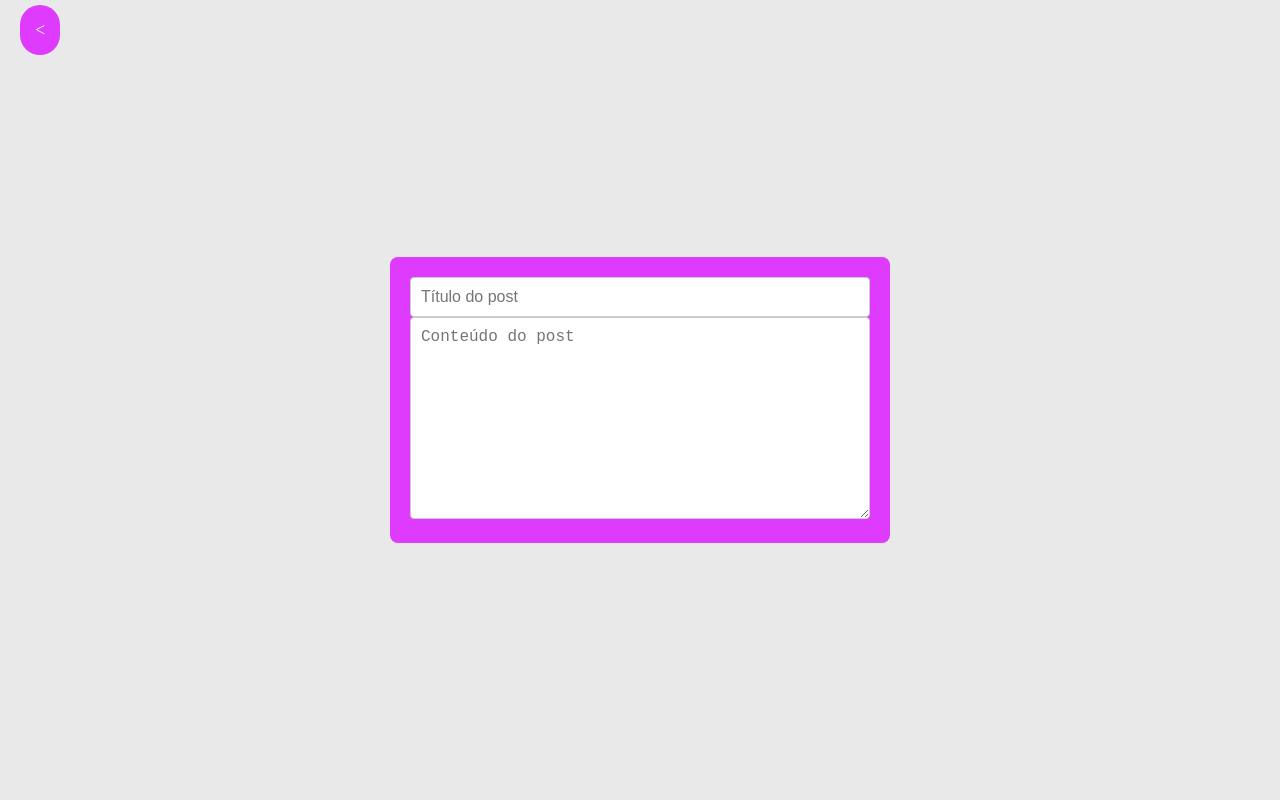
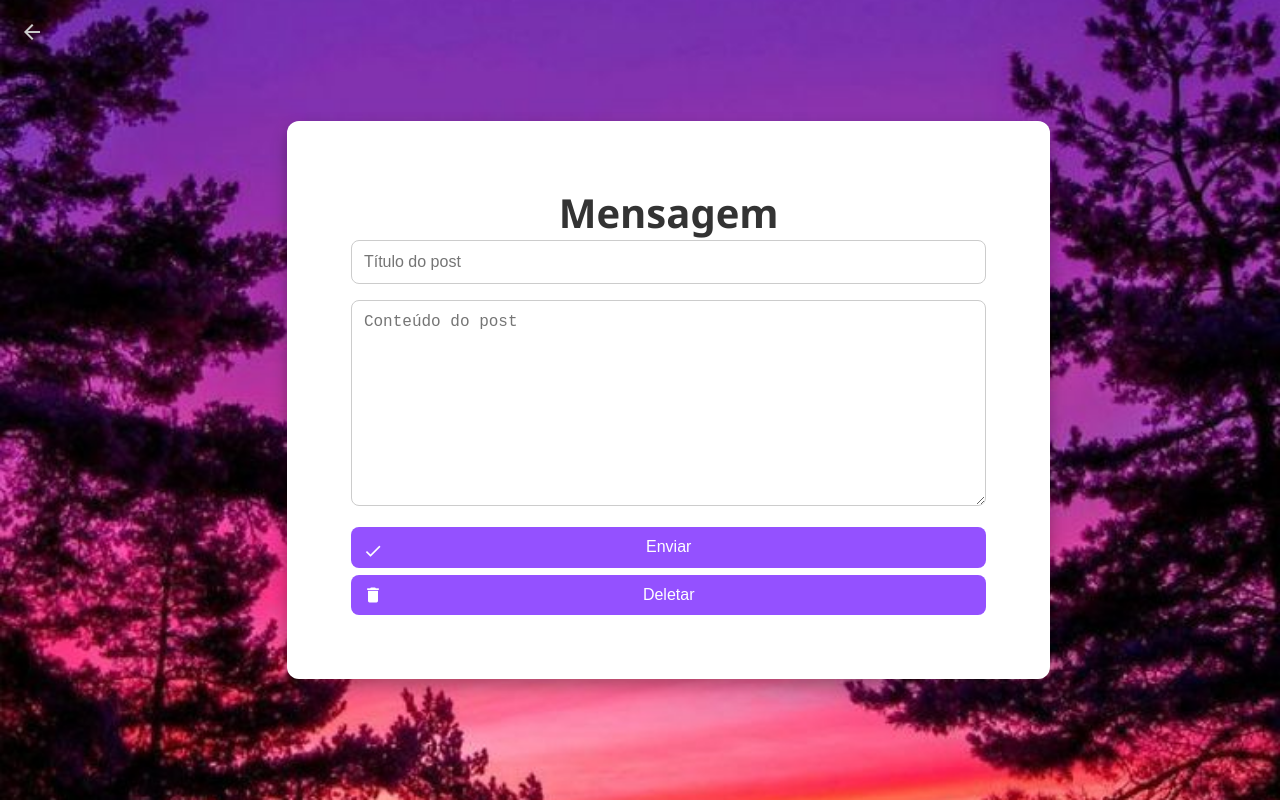
Before and after one commit to Martinsz09/Programmer-Newspaper, a plain HTML site: page posts.html in a window 1280 px wide. Drawn offline with Linux system fonts and the light colour scheme.

Commit message:
melhorei a parte do css e dos dispositivos moveis

```diff
--- a/css/posts.css
+++ b/css/posts.css
@@ -1,68 +1,207 @@
+
 * {
-    margin: 0;
-    padding: 0;
-    box-sizing: border-box;
+    margin: 0px;
+    padding: 0px;
 }
 
-body, html {
-    height: 100%;
-    width: 100%;
-}
 body {
-    background-color: #e9e9e9;
+    background-color: #121212;
+    font-family: 'Segoe UI', Tahoma, Geneva, Verdana, sans-serif;
+    display: flex;
+    justify-content: center;
+    align-items: center;
+    height: 100vh;
+    margin: 0;
+    background-image: url(../images/walpaper_home.jfif);
+    background-position: left center;
+    background-repeat: no-repeat;
+    background-size: cover;
 }
 
-.form {
-    display: flex;
-    align-items: center;
-    justify-content: center;
-    height: 100vh;
-    width: 100%;
+a {
+    position: fixed;
+    top: 20px;
+    left: 20px;
+    z-index: 1000;
+
+    text-decoration: none;
+    color: #ccc;
 }
 
-.form-container {
-    display: flex;
-    flex-direction: column;
-    justify-content: center;
-    align-items: center;
-    gap: 20px;
-    width: 100%;
-    max-width: 500px;
-    padding: 20px;
-    border-radius: 8px;
-    background-color: #de3bff;
+a:hover {
+    color: black;
+    padding: 5px;
+    transition: color 0.7s, padding 1s;
 }
 
-input[type="text"], textarea {
+form {
+    background-color: #ffffff;
+    padding: 1.4rem;
+    border-radius: 12px;
+    box-shadow: 0 8px 16px rgba(0, 0, 0, 0.3);
+    max-width: 270px;
+    width: 90%;
+}
+
+h1 {
+    font-size: 1.8rem;
+    margin-bottom: 1rem;
+    color: #333;
+}
+
+input[type="text"],
+textarea {
     width: 100%;
-    padding: 10px;
+    padding: 0.75rem;
+    margin-bottom: 1rem;
     border: 1px solid #ccc;
-    border-radius: 4px;
-    font-size: 16px;
+    border-radius: 8px;
+    font-size: 1rem;
+    box-sizing: border-box;
 }
 
 textarea {
     resize: vertical;
+    min-height: 150px;
 }
 
-.return {
-    position: absolute;
-    top: 20px;
-    left: 20px;
+input[type="submit"] {
+    width: 100%;
+    margin-bottom: 7px;
 }
 
-.return a {
-    text-decoration: none;
-    color: #ffffff;
-    background-color: #de3bff;
-    padding: 15px;
-    font-size: 18px;
-    border-radius: 100px;
-    transition: background 0.5s ease-in-out;
+input[type="reset"] {
+    width: 100%;
 }
 
-.return a:hover {
+button,
+input[type="reset"],
+input[type="submit"] {
+    background-color: rgb(148, 81, 255);
+    color: white;
+    padding: 0.7rem 1.2rem;
+    border: none;
+    border-radius: 8px;
+    font-size: 1rem;
+    cursor: pointer;
+    transition: background-color 0.3s ease;
+}
+/* Delete Buttons (Chatgpt)  */
 
-    background-color: #d400ff;
+.btn-delete-wrapper {
+    position: relative;
+    display: block;
+}
 
+.btn-delete {
+    padding: 10px 16px 10px 40px;
+    background-color: #8c52ff;
+    color: white;
+    border: none;
+    border-radius: 10px;
+    font-size: 16px;
+    cursor: pointer;
 }
+
+span#icon-delete {
+    position: absolute;
+    top: 50%;
+    left: 12px;
+    transform: translateY(-50%);
+    font-size: 20px;
+    color: white;
+    pointer-events: none;
+}
+
+/* Submit Buttons (Chatgpt) */
+
+.btn-submit-wrapper {
+    position: relative;
+    display: block;
+}
+
+.btn-submit {
+    padding: 10px 16px 10px 40px;
+    background-color: #8c52ff;
+    color: white;
+    border: none;
+    border-radius: 10px;
+    font-size: 16px;
+    cursor: pointer;
+}
+
+span#icon-submit {
+    position: absolute;
+    top: 50%;
+    left: 12px;
+    margin: auto;
+    transform: translateY(-50%);
+    font-size: 20px;
+    color: white;
+    pointer-events: none;
+}
+
+button:hover,
+input[type="reset"]:hover,
+input[type="submit"]:hover {
+    background-color: #0056b3;
+    transition: background 0.7s;
+}
+
+/* Media */
+
+@media screen and (min-width: 768px) and (max-width: 992px) {
+    body {
+        background-position: left center;
+        background-size: cover;
+    }
+
+    form {
+        padding: 3rem;
+        max-width: 650px;
+        margin: 0px;
+    }
+
+    h1 {
+        text-align: center;
+        font-size: 2.2rem;
+        margin: 0px;
+    }
+}
+
+@media screen and (min-width: 992px) and (max-width: 1200px) {
+    body {
+        background-position: left center;
+        background-size: cover;
+    }
+    form {
+        padding: 4rem;
+        max-width: 750px;
+        margin: 0px;
+    }
+
+    h1 {
+        text-align: center;
+        margin: 0px;
+        font-size: 2.5rem;
+    }
+}
+
+@media screen and (min-width: 1200px) {
+    body {
+        background-position: left center;
+        background-size: cover;
+    }
+
+    form {
+        padding: 4rem;
+        max-width: 750px;
+        margin: 0px;
+    }
+
+    h1 {
+        text-align: center;
+        margin: 0px;
+        font-size: 2.5rem;
+    }
+}
--- a/css/style.css
+++ b/css/style.css
@@ -1,11 +1,17 @@
 
 @import url('https://fonts.googleapis.com/css2?family=Merriweather:ital,opsz,wght@0,18..144,300..900;1,18..144,300..900&family=Poppins:ital,wght@0,100;0,200;0,300;0,400;0,500;0,600;0,700;0,800;0,900;1,100;1,200;1,300;1,400;1,500;1,600;1,700;1,800;1,900&display=swap');
+
 @import url('https://fonts.googleapis.com/css2?family=Lato:ital,wght@0,100;0,300;0,400;0,700;0,900;1,100;1,300;1,400;1,700;1,900&family=Merriweather:ital,opsz,wght@0,18..144,300..900;1,18..144,300..900&family=Poppins:ital,wght@0,100;0,200;0,300;0,400;0,500;0,600;0,700;0,800;0,900;1,100;1,200;1,300;1,400;1,500;1,600;1,700;1,800;1,900&display=swap');
+
+:root {
+    --font01: "Merriweather", serif;
+    --font02: "Poppins", sans-serif;
+}
+
 * {
     margin: 0;
     padding: 0;
     box-sizing: border-box;
-
 }
 
 body {
@@ -18,9 +24,10 @@ body {
     background-position: center;
     background-repeat: no-repeat;
     height: 100vh;
-  }
+}
+
 h1 {
-    font-family: "Merriweather", serif;
+    font-family: var(--font01);
     display: flex;
     align-items: center;
     justify-content: center;
@@ -29,7 +36,7 @@ h1 {
 }
 
 h2 {
-    font-family: "Poppins", sans-serif;
+    font-family: var(--font02);
     display: flex;
     align-items: center;
     justify-content: center;
@@ -37,6 +44,7 @@ h2 {
     top: 250px;
     font-size: 50px;
 }
+
 .inputs {
     display: flex;
     align-items: center;
@@ -44,6 +52,7 @@ h2 {
     height: 100vh;
     gap: 25px;
 }
+
 input {
     display: flex;
     width: 200px;
@@ -64,6 +73,7 @@ input {
     background-color: rgb(189, 184, 184);
     color: white;
 }
+
 #b2 {
     background-color: rgb(98, 0, 255);
     color: white;
--- a/posts.html
+++ b/posts.html
@@ -5,14 +5,34 @@
     <meta name="viewport" content="width=device-width, initial-scale=1.0">
     <title>Programmer times - post</title>
     <link rel="stylesheet" href="css/posts.css">
+    <link href="https://fonts.googleapis.com/icon?family=Material+Icons" rel="stylesheet">
+
 </head>
 <body>
-    <div class="return"><a href="index.html">&#60; </a></div>
+    <span class="material-icons"><a href="index.html">arrow_back</a></span>
+
     <div class="form">
         <div class="form-container">
-            <form action="">
-                <input type="text" name="title-post" id="title-post" placeholder="Título do post">
-                <textarea name="post-content" id="post-content" cols="30" rows="10" placeholder="Conteúdo do post"></textarea>
+
+            <form action="" method="post">
+                <h1>Mensagem</h1>
+                <input type="text" name="title-post" id="title-post" placeholder="Título do post" required>
+
+                <textarea name="post-content" id="post-content" cols="30" rows="10" placeholder="Conteúdo do post" required></textarea>
+
+                <div class="btn-submit-wrapper">
+
+                    <input type="submit" value="Enviar" class="btn-submit">
+
+                    <span class="material-icons" id="icon-submit">check</span>
+                </div>
+
+                <div class="btn-delete-wrapper">
+
+                    <input type="reset" value="Deletar" class="btn-delete">
+
+                    <span class="material-icons" id="icon-delete">delete</span>
+                </div>
             </form>
         </div>
     </div>
```
Also changed, not shown: index.html (+1 -0 lines).
